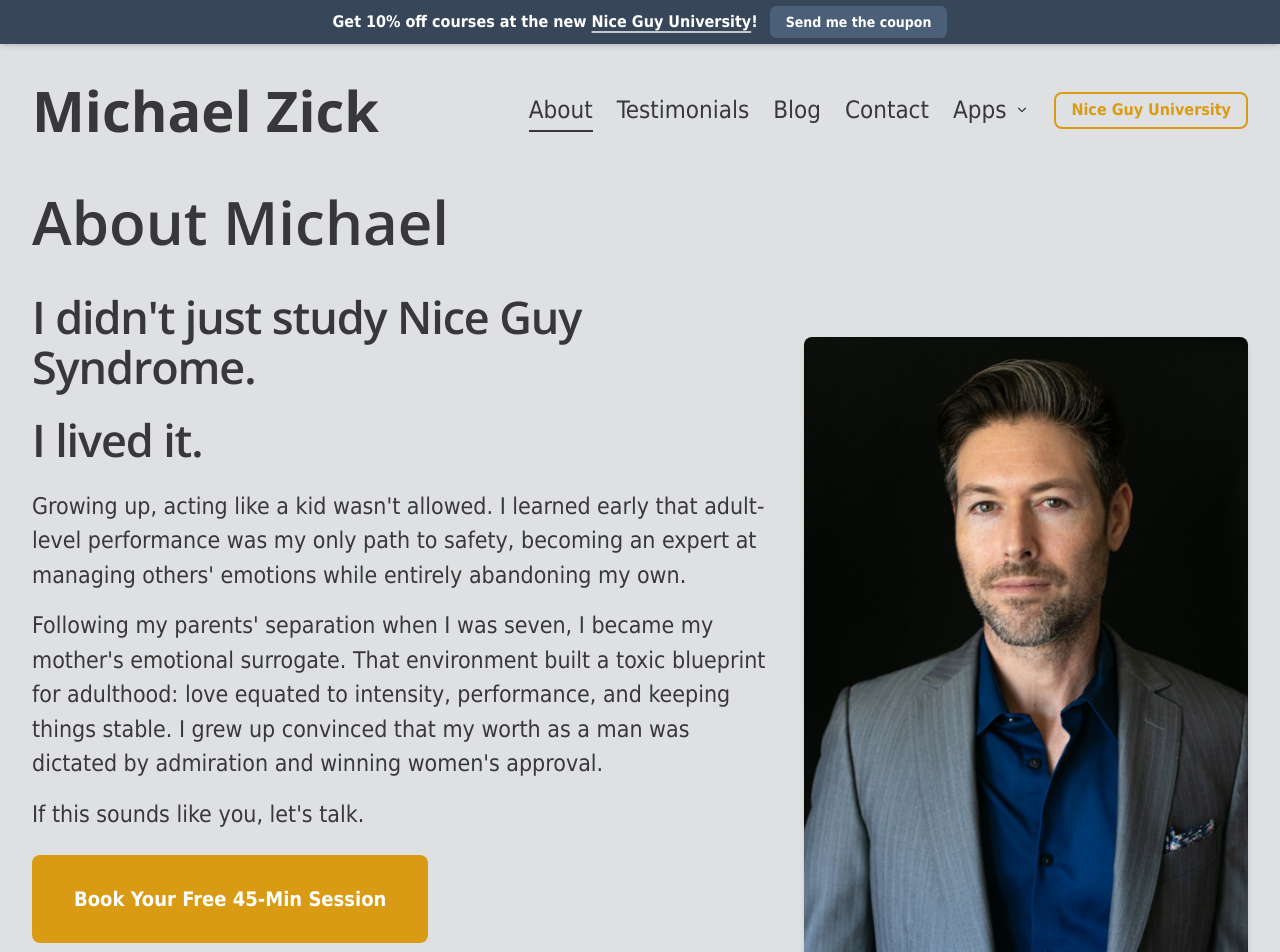
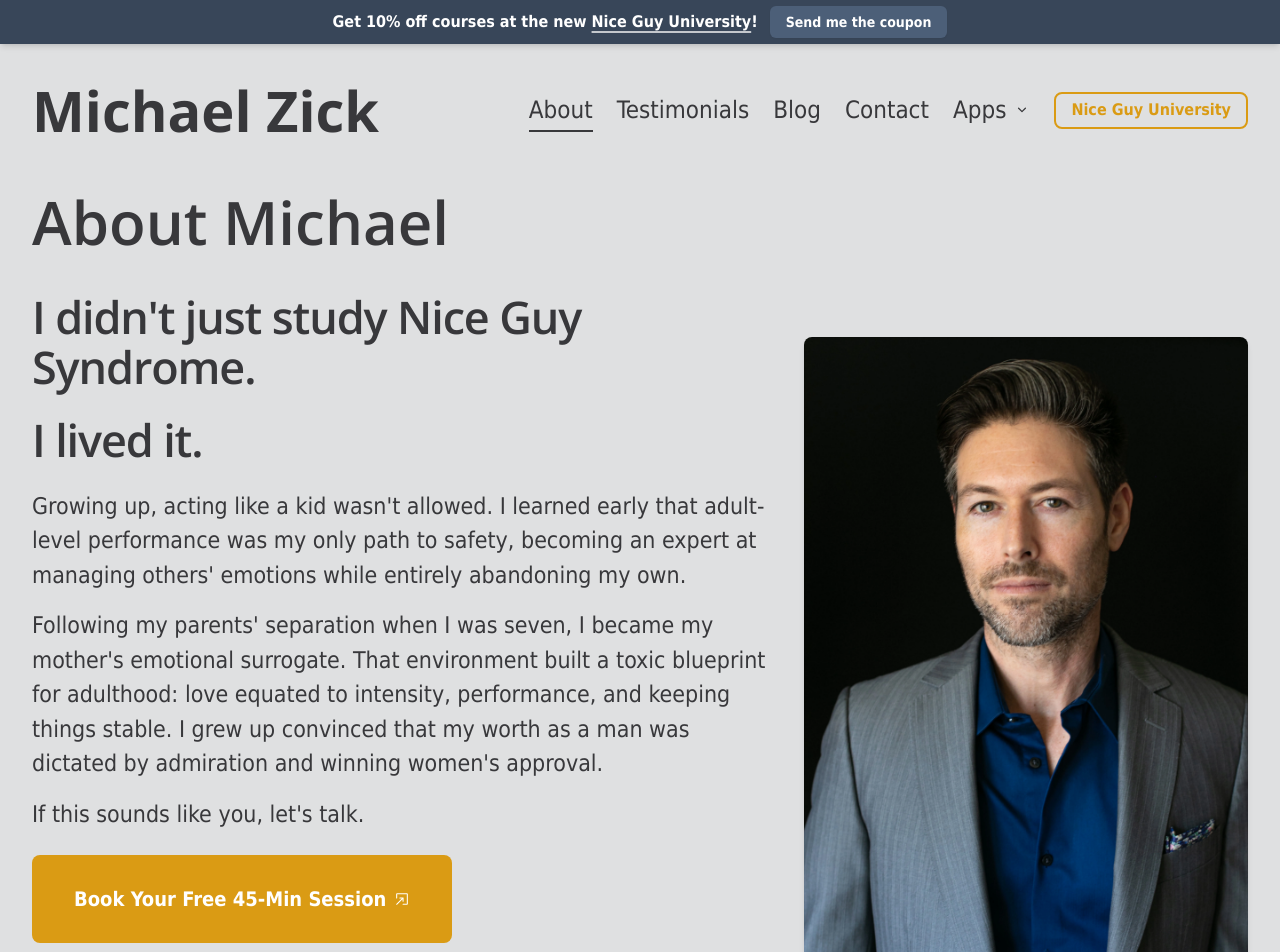
Before and after one commit to michaelzick/michaelzick.com, a Next.js app: page /about in a window 1280 px wide. Shown: the top 952 px of the page. Built offline with nearby package versions, Linux system fonts and the light colour scheme; no server answers.

Commit message:
Add link-out icons to booking CTAs

```diff
--- a/app/contact/ContactContent.tsx
+++ b/app/contact/ContactContent.tsx
@@ -1,6 +1,7 @@
 'use client';
 
 import { useRef, useState, useEffect } from 'react';
+import { OpenInNewWindowIcon } from '@radix-ui/react-icons';
 import ContactForm from '../../components/ContactForm';
 import { FadeInSection } from '../../components/FadeInSection';
 import Image from 'next/image';
@@ -85,7 +86,8 @@ export default function ContactContent() {
                   label="Book Your Free 45-Min Session"
                   eventName="book_free_session_click"
                 >
-                  Book Your Free 45-Min Session
+                  <span>Book Your Free 45-Min Session</span>
+                  <OpenInNewWindowIcon className="ml-2 h-4 w-4 shrink-0" aria-hidden="true" />
                 </TrackedCtaLink>
               </div>
 
--- a/components/BookingCta.tsx
+++ b/components/BookingCta.tsx
@@ -1,5 +1,6 @@
 'use client';
 
+import { OpenInNewWindowIcon } from '@radix-ui/react-icons';
 import TrackedCtaLink from './TrackedCtaLink';
 
 interface BookingCtaProps {
@@ -22,7 +23,8 @@ export default function BookingCta({ location, className, variant = 'primary' }:
       label="Book Your Free 45-Min Session"
       eventName="book_free_session_click"
     >
-      Book Your Free 45-Min Session
+      <span>Book Your Free 45-Min Session</span>
+      <OpenInNewWindowIcon className="ml-2 h-4 w-4 shrink-0" aria-hidden="true" />
     </TrackedCtaLink>
   );
 }
--- a/components/Footer.tsx
+++ b/components/Footer.tsx
@@ -52,6 +52,7 @@ export default function Footer() {
             onClick={handleFooterClick('Book a Free Session', 'https://calendly.com/michaelzick/45min', 'links')}
           >
             <strong>Book a Free Session</strong>
+            <OpenInNewWindowIcon className="h-4 w-4" aria-hidden="true" />
           </a>
         </div>
         <div className="md:col-span-3 space-y-2">
--- a/components/questionnaire/QuestionnaireAnalysis.tsx
+++ b/components/questionnaire/QuestionnaireAnalysis.tsx
@@ -1,6 +1,7 @@
 'use client';
 
 import Link from 'next/link';
+import { OpenInNewWindowIcon } from '@radix-ui/react-icons';
 import TrackedCtaLink from '../TrackedCtaLink';
 import { trackLinkClick } from '../../lib/analytics';
 
@@ -40,7 +41,8 @@ export default function QuestionnaireAnalysis({ analysis, cardRef }: Questionnai
             label="Book Your Free 45-Min Session"
             eventName="book_free_session_click"
           >
-            Book Your Free 45-Min Session
+            <span>Book Your Free 45-Min Session</span>
+            <OpenInNewWindowIcon className="ml-2 h-4 w-4 shrink-0" aria-hidden="true" />
           </TrackedCtaLink>
           <Link
             href="/contact"
```
